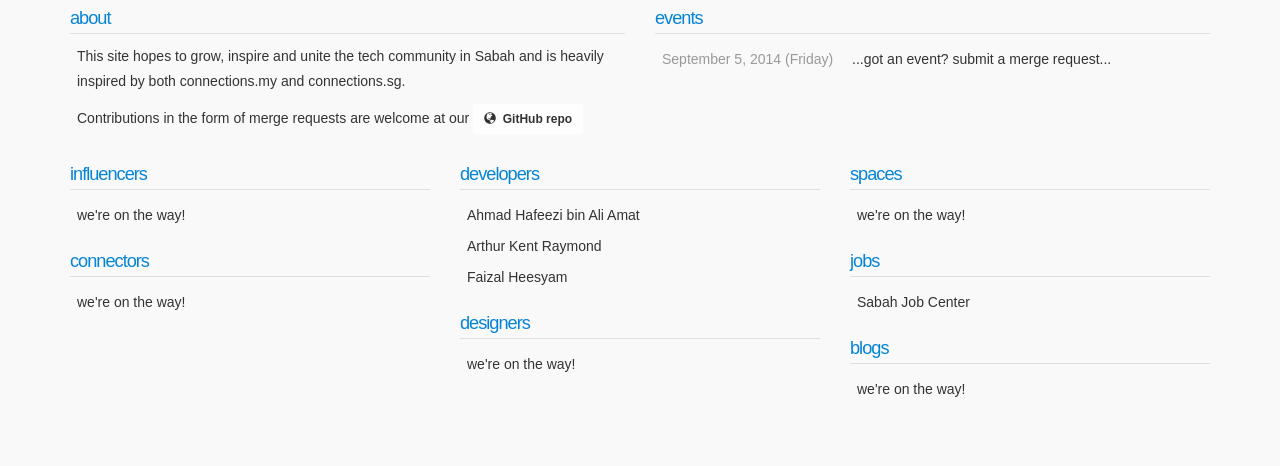
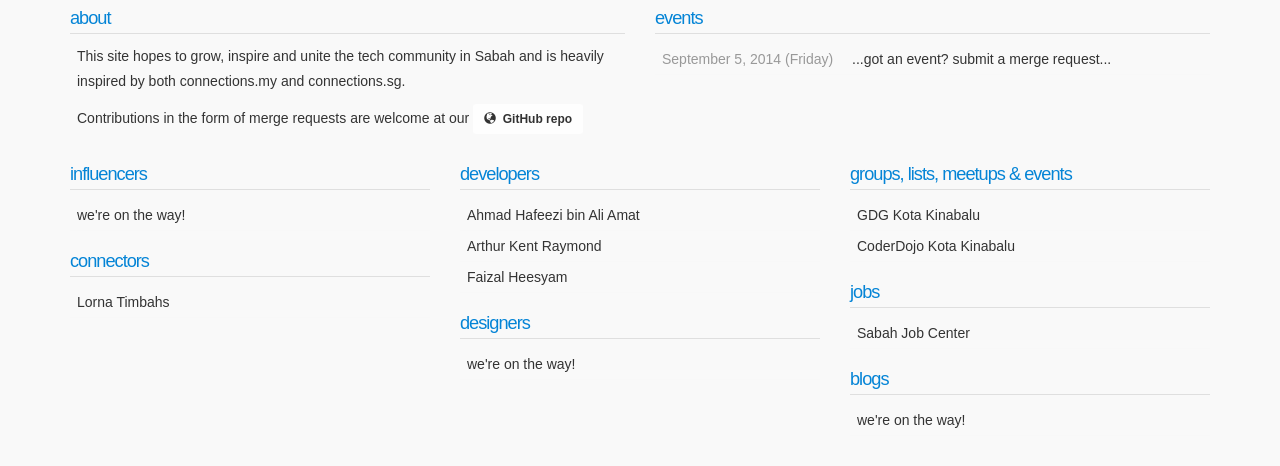
Before and after one commit to Connection-Sabah/listing, a plain HTML site: page index.html in a window 1280 px wide. Shown: the part 82-548 px from the top of the page. Drawn offline with nearby package versions, Linux system fonts and the light colour scheme; a web font is replaced by a local one.

Commit message:
Update index.html
Added to connectors
Changed spaces to groups, lists, meetups & events
Added to groups, lists, meetups & events

```diff
--- a/index.html
+++ b/index.html
@@ -57,7 +57,7 @@
             <section>
               <h3>connectors</h3>
               <ul class="list-unstyled">
-                <li><a href="#" title="">we're on the way!</a></li>
+                <li><a href="http://google.com/+LornaTimbah" title="Lorna Timbah">Lorna Timbahs</a></li>
               </ul>
             </section>
         </div>
@@ -83,9 +83,10 @@
         <!-- Group 3 -->
         <div class="col-sm-4 col-md-4">
           <section>
-            <h3>spaces</h3>
+            <h3>groups, lists, meetups & events</h3>
             <ul class="list-unstyled">
-              <li><a href="#" title="">we're on the way!</a></li>
+              <li><a href="http://www.gdgkk.info" title="GDG Kota Kinabalu">GDG Kota Kinabalu</a></li>
+              <li><a href="http://coderdojo.my" title="CoderDojo Kota Kinabalu">CoderDojo Kota Kinabalu</a></li>
             </ul>
           </section>
 
```
